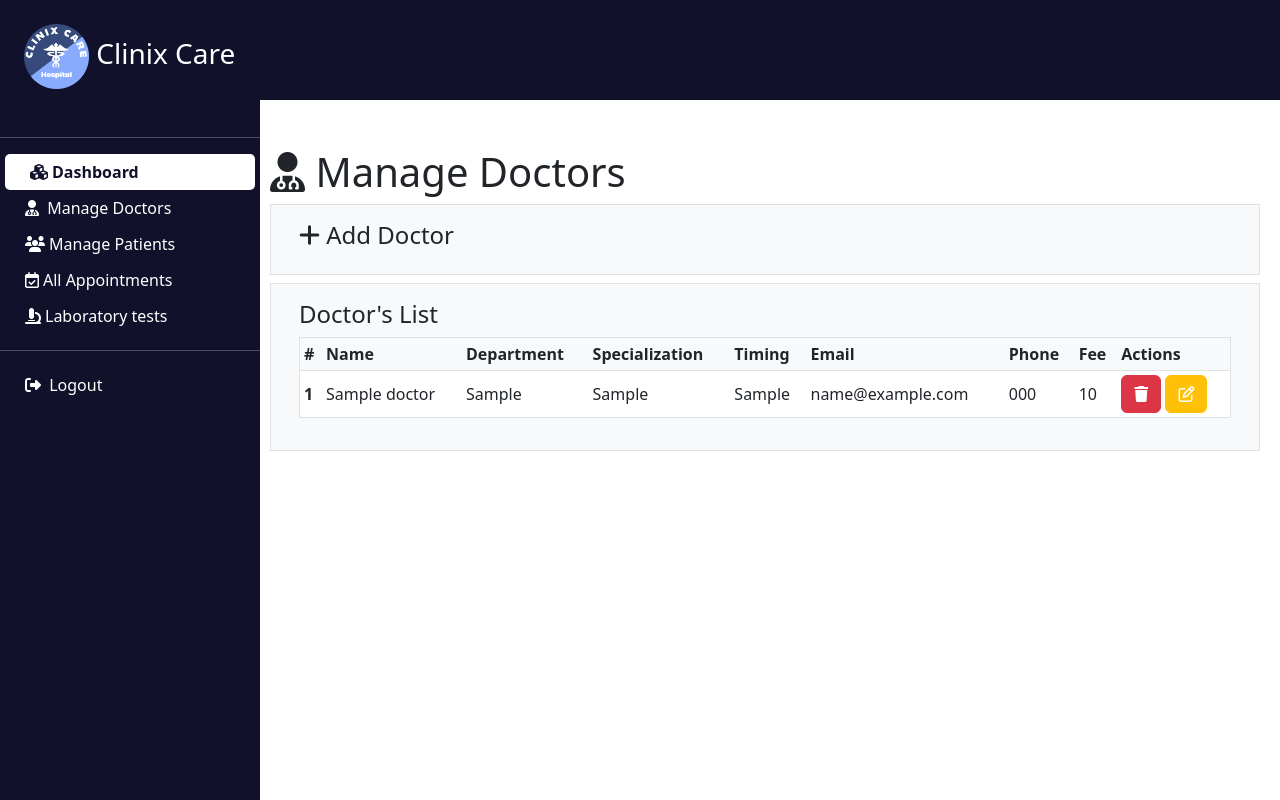
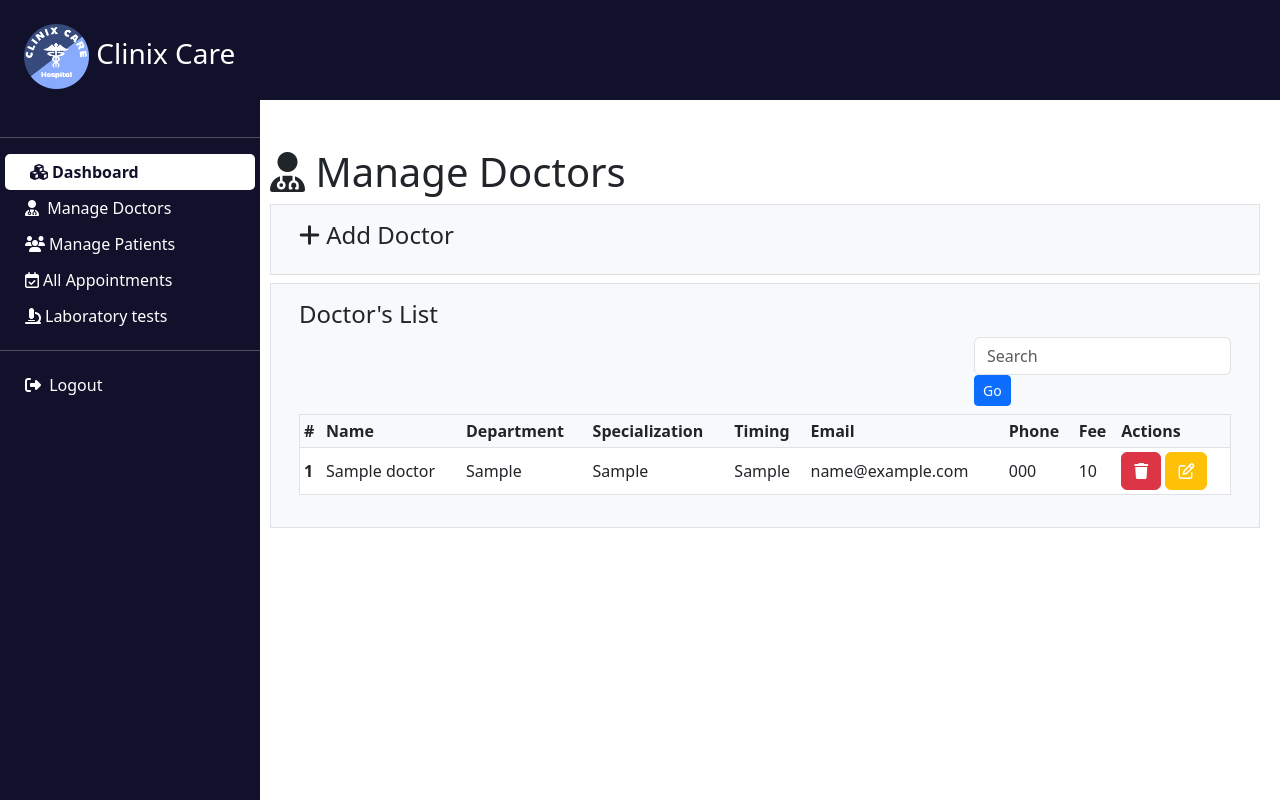
Before and after one commit to Hannanfaisal/Hospital-Appointment-System, a PHP site: page /admin_mange_doctors.php in a window 1280 px wide. Run offline with PHP 8.4, Linux system fonts and the light colour scheme; a user stored in the database is signed in; tables that the repository leaves empty hold one stand-in row (values such as "Sample post"); data that the repository does not hold is empty; some libraries are stand-ins or nearby versions.

Commit message:
first commit

```diff
--- a/admin_mange_doctors.php
+++ b/admin_mange_doctors.php
@@ -295,6 +295,18 @@ if (isset($_POST['updation'])) {
 
         <div class="row border  p-3 m-2 bg-light">
           <h4>Doctor's List</h4>
+          <div class="col-12 justify-content-end d-flex">
+            <div class="row align-items-center mb-2">
+              <div class="col-md-12 ">
+                <form method="POST" action="">
+
+                  <input type="text" id="inputSearch" name="search" class="form-control" placeholder="Search">
+                  <button class="btn btn-primary btn-sm" type="submit" name="go">Go</button>
+
+                </form>
+              </div>
+            </div>
+          </div>
           <div class="col-12">
 
             <div class="table-responsive">
@@ -316,7 +328,15 @@ if (isset($_POST['updation'])) {
 
                   <?php
 
-                  $query = "SELECT * FROM doctors";
+                  if (isset($_POST['go'])) {
+                    $search = $_POST['search'];
+                    $query = "SELECT * FROM doctors WHERE name lIKE '%$search%' or specialization LIKE '$search%' or department LIKE '$search%'";
+                  } else {
+                    $query = "SELECT * FROM doctors";
+                  }
+
+
+
                   $res = mysqli_query($con, $query);
                   if (!$res) {
                     die("Error in the query");
```
